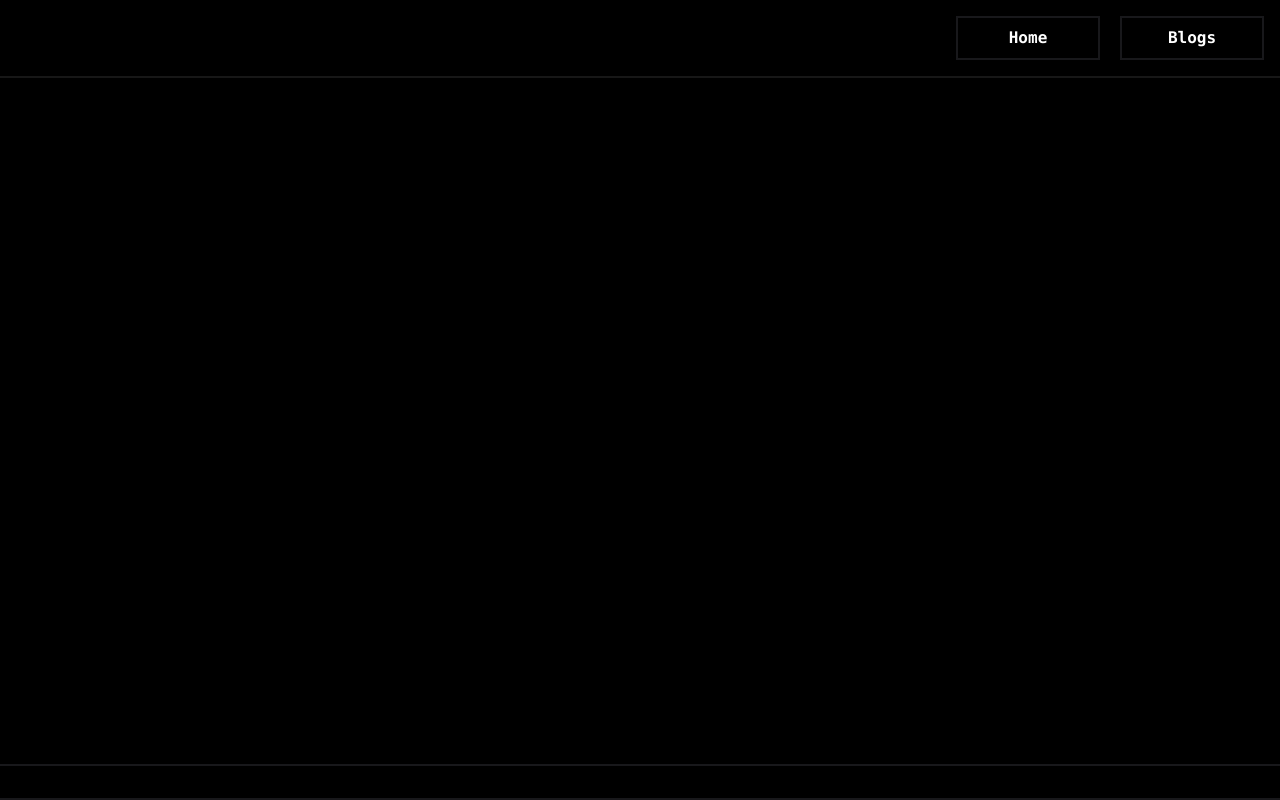
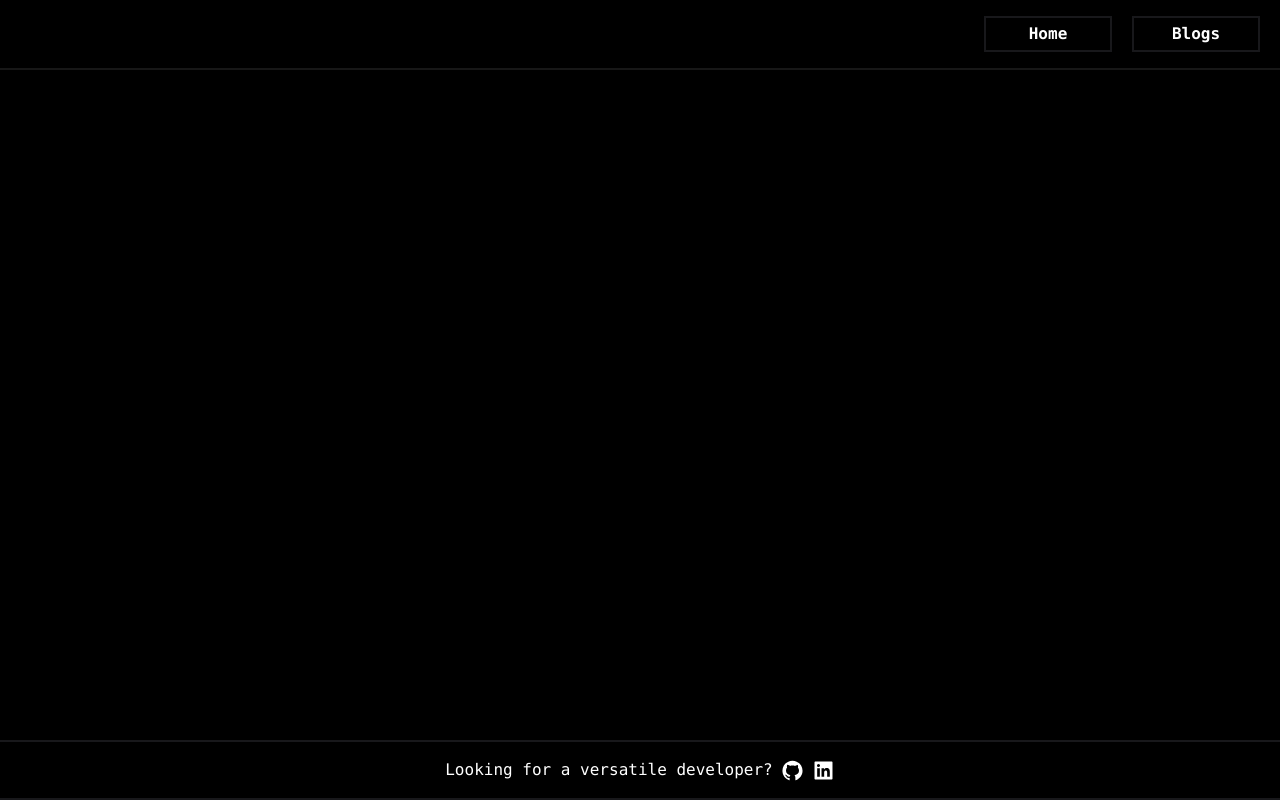
Before and after one commit to prabhatexit0/portexit0, a Next.js app: page /layout in a window 1280 px wide. Built offline with nearby package versions, Linux system fonts and the light colour scheme.

Commit message:
contact footer added

```diff
--- a/components/Contact.jsx
+++ b/components/Contact.jsx
@@ -1,5 +1,11 @@
+import { AiOutlineGithub, AiFillLinkedin } from 'react-icons/ai'
+
 export default function Contact() {
-	return <div className="w-full border-zinc-900 border-y-2 p-4 absolute bottom-0">
-
+	return <div className="font-mono w-full border-zinc-900 border-y-2 p-4 absolute bottom-0 flex gap-2 justify-center">
+		<p>Looking for a versatile developer?</p>
+		<div className="flex gap-2 items-center">
+			<AiOutlineGithub size={23}/>
+			<AiFillLinkedin size={23}/>
+		</div>
 	</div>
 }
--- a/components/Navbar.jsx
+++ b/components/Navbar.jsx
@@ -1,13 +1,13 @@
 import { useRouter } from 'next/router'
-const linkButtonStyle = 'p-2 left-5 w-36 top-5 font-bold border-zinc-900 border-2 hover:border-white transition-all easi-in-out'
-const blogsButtonStyle = 'p-2 left-5 w-36 top-5 font-bold border-zinc-900 border-2 hover:border-red-500 transition-all easi-in-out'
+const linkButtonStyle = 'p-1 left-5 w-32 top-5 font-bold border-zinc-900 border-2 hover:border-white transition-all easi-in-out'
+const blogsButtonStyle = 'p-1 left-5 w-32 top-5 font-bold border-zinc-900 border-2 hover:border-red-500 transition-all easi-in-out'
 
 export default function Navbar() {
   const router = useRouter()
   const handleRouteChange = (link) => {
     router.replace(link)
   }
-  return <div className='font-mono top-7 right-7 p-4 border-neutral-900 border-b-2'>
+  return <div className='font-mono top-7 right-7 p-4 px-5 border-neutral-900 border-b-2'>
     <div className='flex gap-5 justify-center laptop:justify-end'>
       <button onClick={() => handleRouteChange('/home')} className={linkButtonStyle}>Home</button>
       <button className={blogsButtonStyle}>Blogs</button>
--- a/package.json
+++ b/package.json
@@ -14,7 +14,8 @@
     "@next/mdx": "^12.3.0",
     "next": "12.3.0",
     "react": "18.2.0",
-    "react-dom": "18.2.0"
+    "react-dom": "18.2.0",
+    "react-icons": "^4.4.0"
   },
   "devDependencies": {
     "autoprefixer": "^10.4.10",
```
Also changed, not shown: 1 other file (tests, documents, lock files or other folders).
